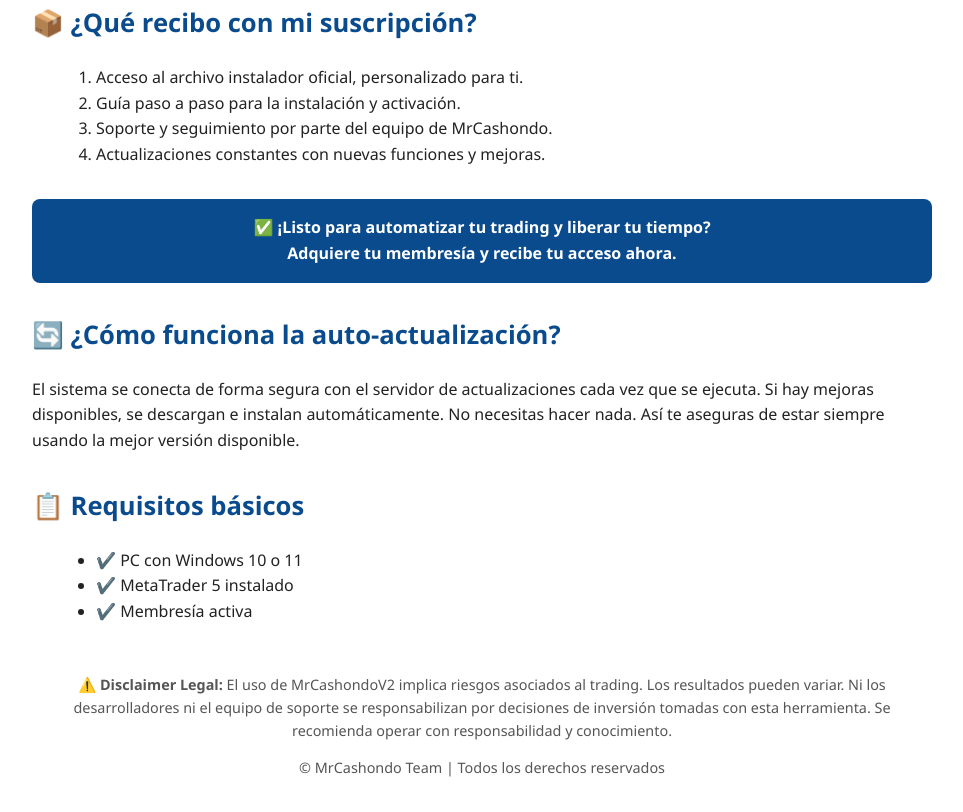
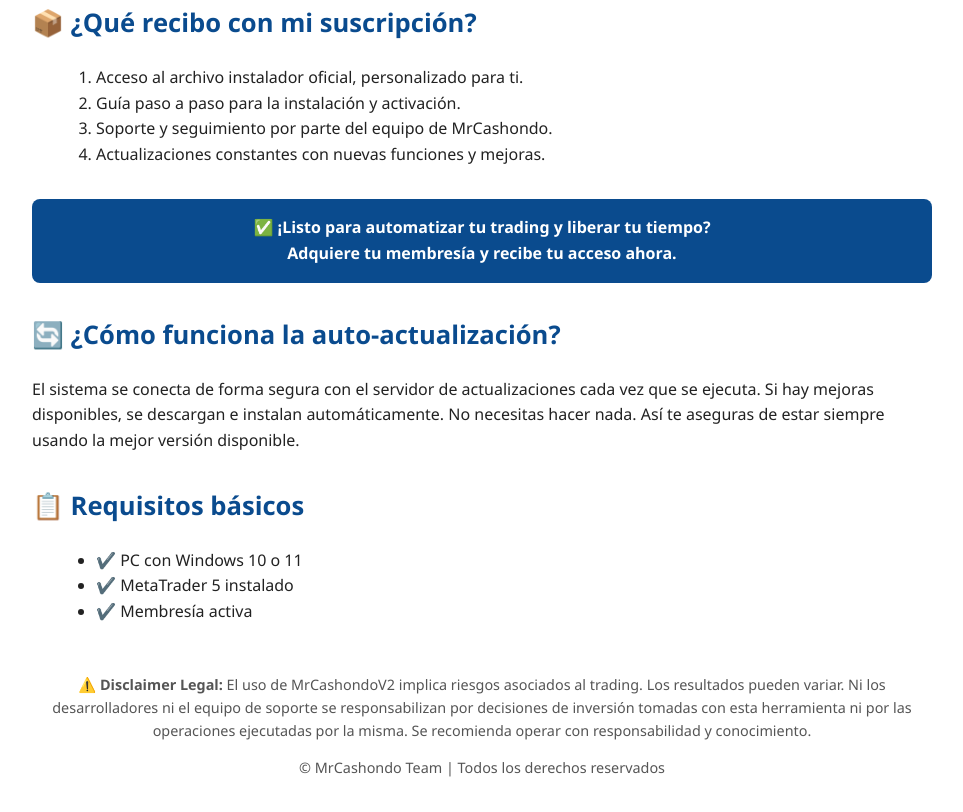
Before and after one commit to Mercadito-Go/MercaditoGo-More, a plain HTML site: page MrCashondoV2.html in a window 1280 px wide. Shown: the part 1054-1866 px from the top of the page, without its empty margins (158-1121 px from the left). Drawn offline with Linux system fonts and the light colour scheme.

Commit message:
Update MrCashondoV2.html

```diff
--- a/MrCashondoV2.html
+++ b/MrCashondoV2.html
@@ -127,7 +127,7 @@
     </ul>
 
     <div class="footer">
-      <p><strong>⚠️ Disclaimer Legal:</strong> El uso de MrCashondoV2 implica riesgos asociados al trading. Los resultados pueden variar. Ni los desarrolladores ni el equipo de soporte se responsabilizan por decisiones de inversión tomadas con esta herramienta. Se recomienda operar con responsabilidad y conocimiento.</p>
+      <p><strong>⚠️ Disclaimer Legal:</strong> El uso de MrCashondoV2 implica riesgos asociados al trading. Los resultados pueden variar. Ni los desarrolladores ni el equipo de soporte se responsabilizan por decisiones de inversión tomadas con esta herramienta ni por las operaciones ejecutadas por la misma. Se recomienda operar con responsabilidad y conocimiento.</p>
       <p>© MrCashondo Team | Todos los derechos reservados</p>
     </div>
   </div>
```
